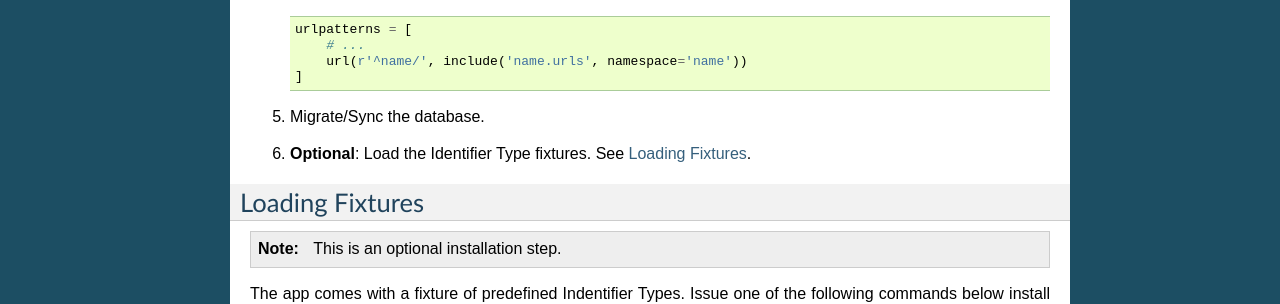
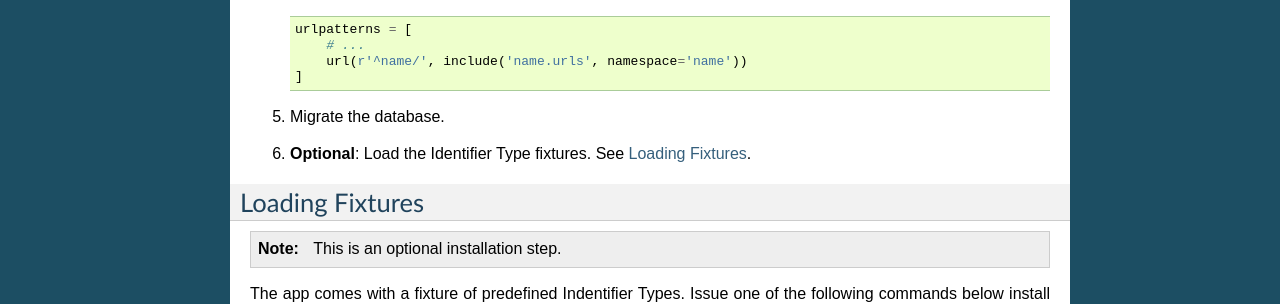
Before and after one commit to unt-libraries/django-name, a Sphinx documentation site: the page built from docs/installation.rst, in a window 1280 px wide. Shown: the part 1257-1561 px from the top of the page. Built offline with Sphinx 7.4.7, drawn with Linux system fonts in a browser that asks for light colours.

Commit message:
Remove 'sync' in migration instructions.

```diff
--- a/docs/installation.rst
+++ b/docs/installation.rst
@@ -74,7 +74,7 @@ Installation
     ]
 
 
-5. Migrate/Sync the database.
+5. Migrate the database.
 
 
 6. **Optional**: Load the Identifier Type fixtures. See :ref:`loading-fixtures-ref`.
```
